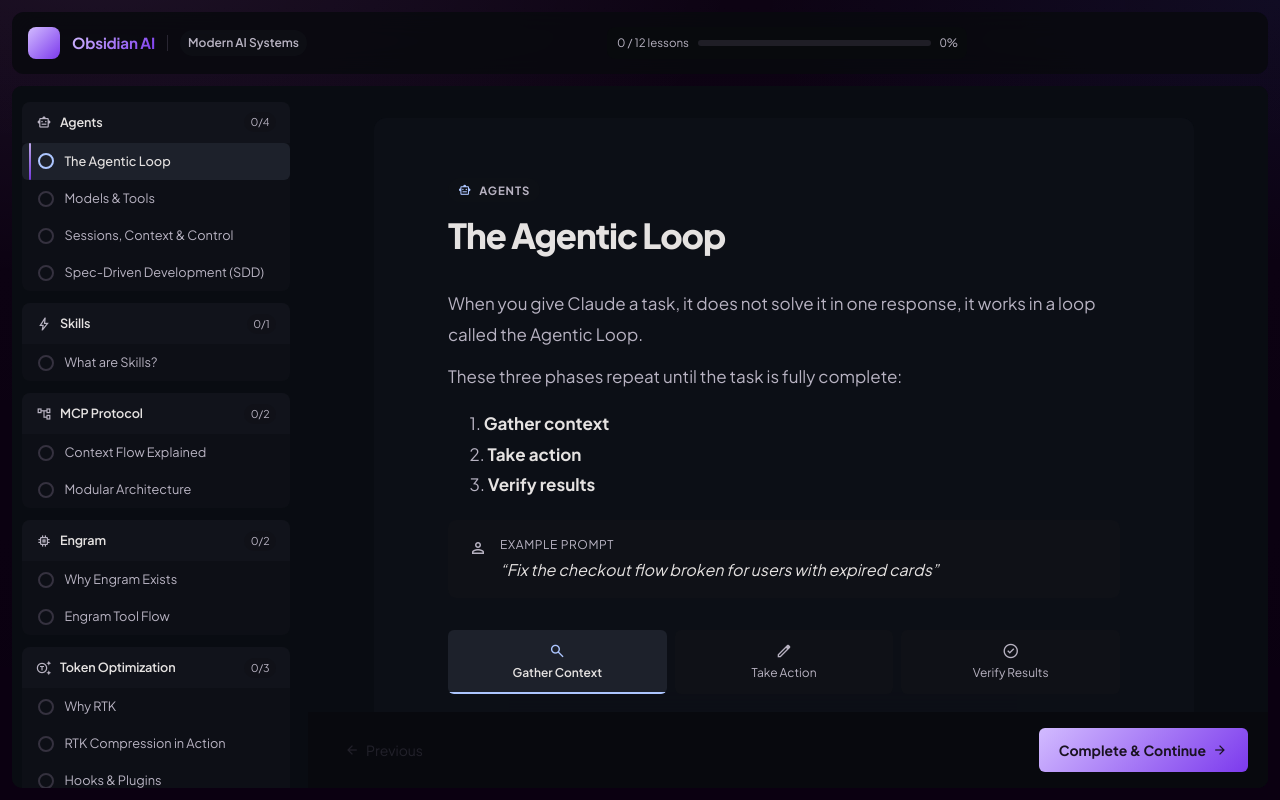
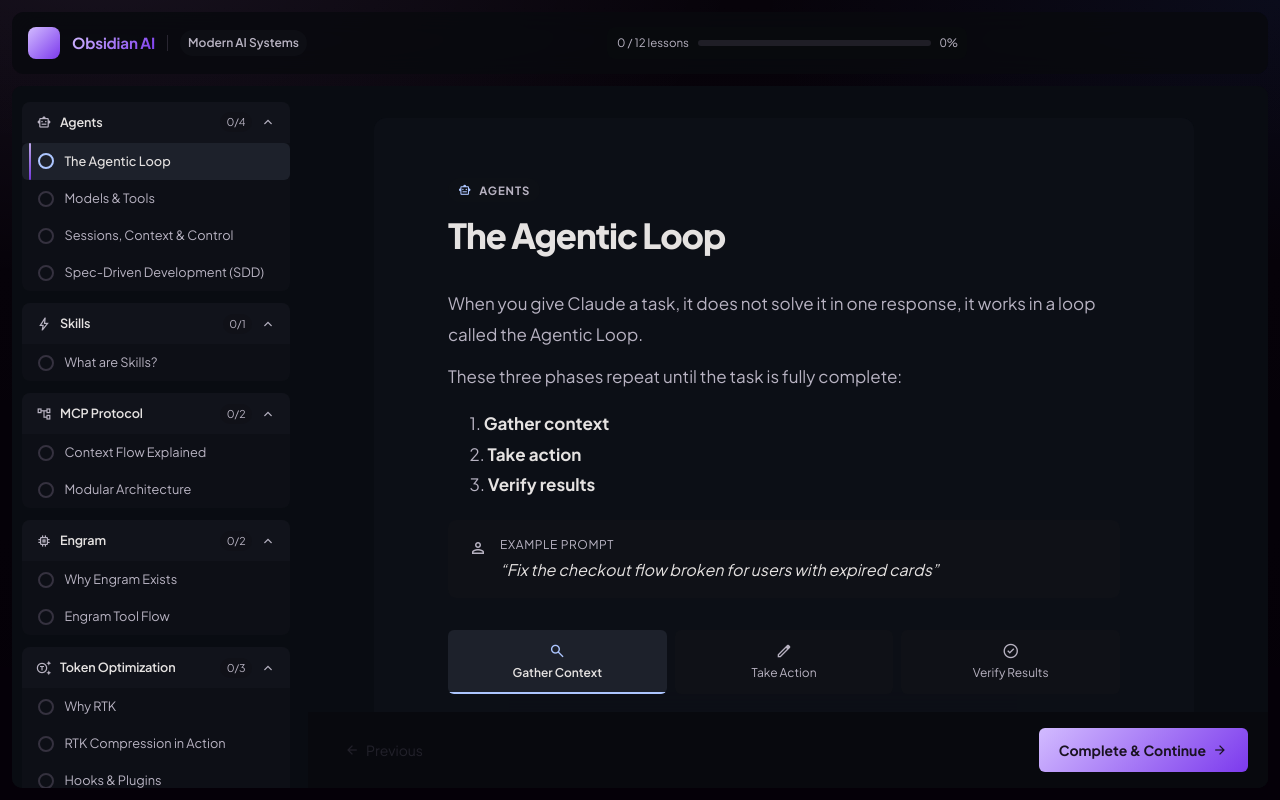
Before and after one commit to Ger215/Agent-Verse, a Next.js app: page / in a window 1280 px wide. Built offline with nearby package versions, Linux system fonts and the light colour scheme.

Commit message:
feat: add accordion to each section

```diff
--- a/app/globals.css
+++ b/app/globals.css
@@ -1,7 +1,7 @@
 @import "tailwindcss";
 
 :root {
-  --background: #0b0011;
+  --background: #050008;
   --surface-lowest: #090a0e;
   --surface-low: #0f1117;
   --surface: #13151c;
--- a/components/CourseSidebar.tsx
+++ b/components/CourseSidebar.tsx
@@ -1,5 +1,6 @@
 'use client'
 
+import { useState } from 'react'
 import { modules } from '@/lib/courseData'
 
 interface CourseSidebarProps {
@@ -15,6 +16,17 @@ export default function CourseSidebar({
   onSelectLesson,
   open,
 }: CourseSidebarProps) {
+  const [expandedModules, setExpandedModules] = useState<Record<string, boolean>>(() =>
+    Object.fromEntries(modules.map(mod => [mod.id, true]))
+  )
+
+  const toggleModule = (moduleId: string) => {
+    setExpandedModules(prev => ({
+      ...prev,
+      [moduleId]: !prev[moduleId],
+    }))
+  }
+
   return (
     <>
       {/* Backdrop for mobile */}
@@ -62,12 +74,22 @@ export default function CourseSidebar({
                 }}
               >
                 <div
+                  role="button"
+                  tabIndex={0}
+                  onClick={() => toggleModule(mod.id)}
+                  onKeyDown={e => {
+                    if (e.key === 'Enter' || e.key === ' ') {
+                      e.preventDefault()
+                      toggleModule(mod.id)
+                    }
+                  }}
                   style={{
                     display: 'flex',
                     alignItems: 'center',
                     gap: '0.5rem',
                     padding: '0.65rem 0.85rem',
                     background: 'rgba(18, 20, 28, 0.92)',
+                    cursor: 'pointer',
                   }}
                 >
                   <span
@@ -98,9 +120,21 @@ export default function CourseSidebar({
                   >
                     {completedCount}/{total}
                   </span>
+                  <span
+                    className="material-symbols-outlined"
+                    style={{
+                      fontSize: '1rem',
+                      color: 'var(--on-surface-variant)',
+                      transform: expandedModules[mod.id] ? 'rotate(180deg)' : 'rotate(0deg)',
+                      transition: 'transform 0.18s ease',
+                    }}
+                    aria-hidden
+                  >
+                    expand_more
+                  </span>
                 </div>
 
-                {mod.lessons.map(lesson => {
+                {expandedModules[mod.id] && mod.lessons.map(lesson => {
                   const isCurrent = lesson.id === currentLessonId
                   const isDone = completed.has(lesson.id)
 
```
